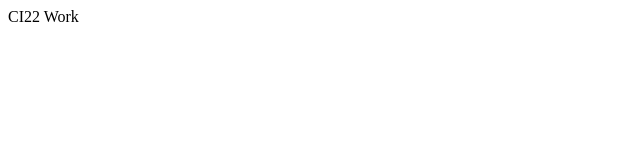
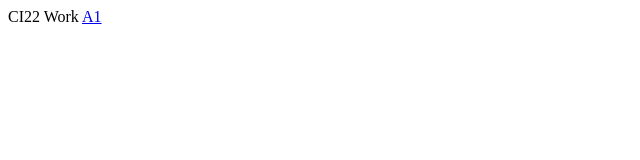
Before and after one commit to Sophsang/CI22, a plain HTML site: page index.html in a window 1280 px wide. Shown: the full height of the page, 0-640 px from the left. Drawn offline with Linux system fonts and the light colour scheme.

Commit message:
update a1 link

```diff
--- a/index.html
+++ b/index.html
@@ -5,5 +5,6 @@
   </head>
   <body>
     CI22 Work
+    <a href="Lab/A1/index.html">A1</a>
   </body>
 </html>
```
